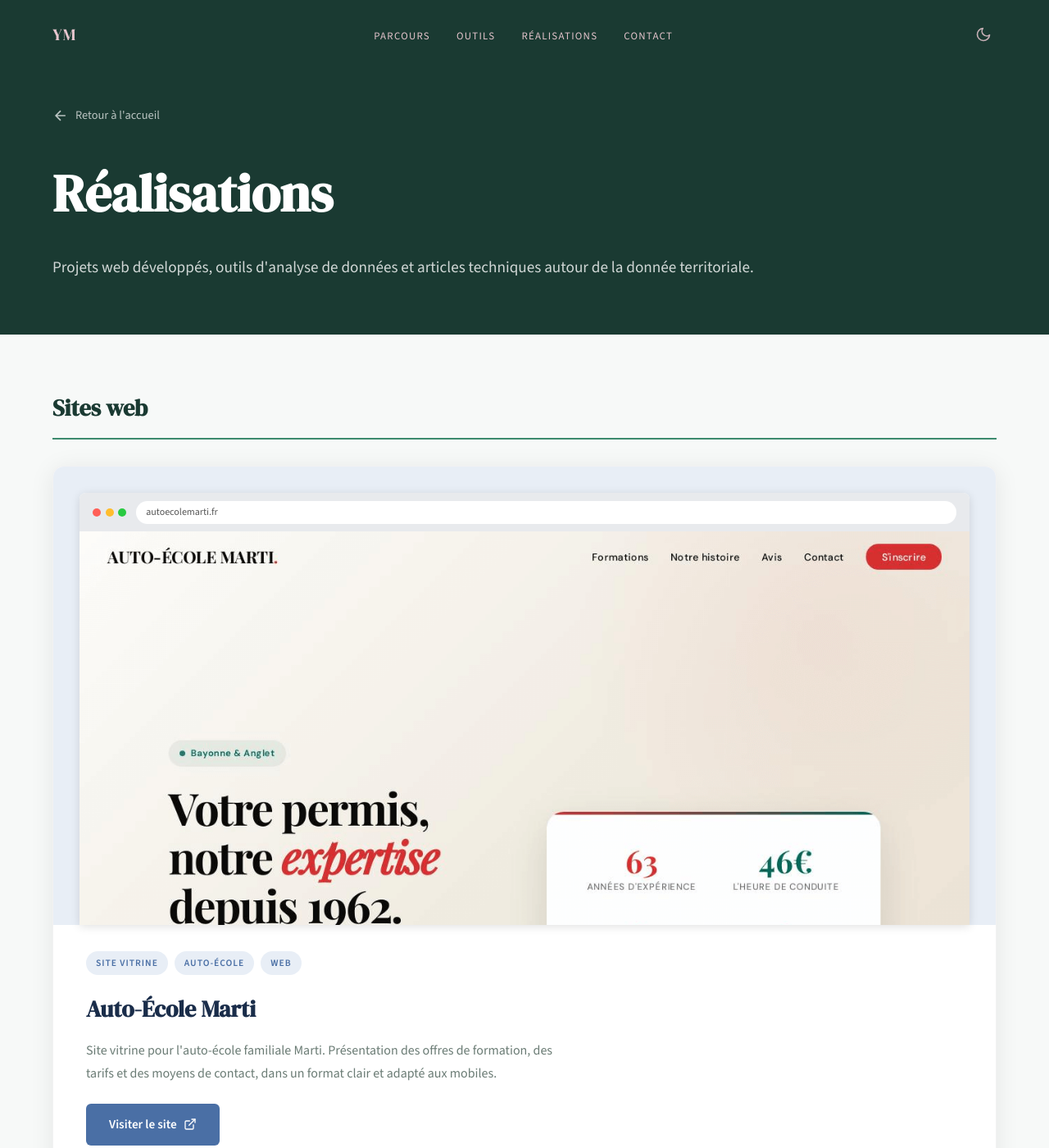
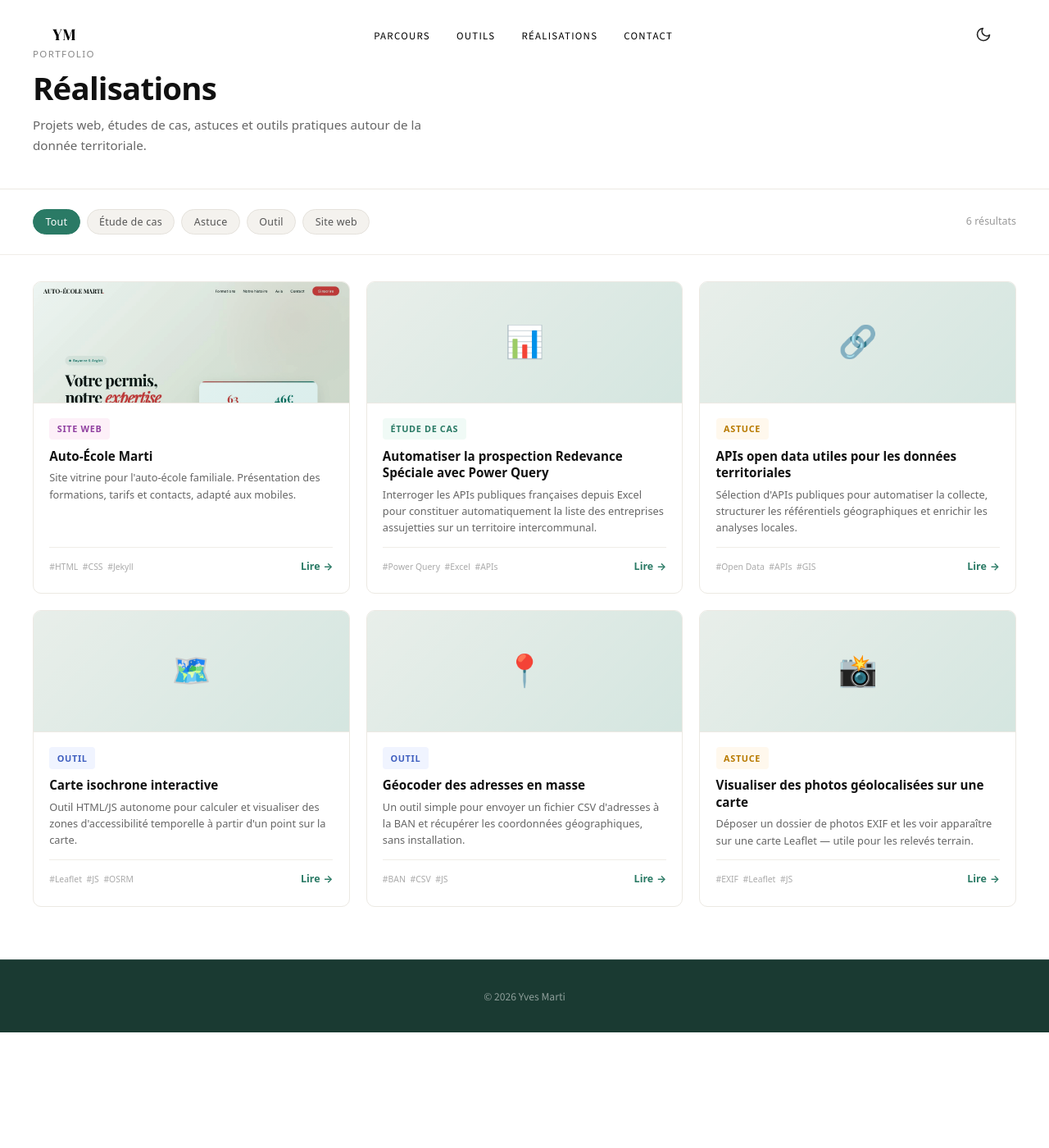
Before and after one commit to yvesmarti/yvesmarti.github.io, a Jekyll site: the page built from realisations/index.html, in a window 1280 px wide and 1400 px high. Shown: the whole window at 82% size. Built offline with Jekyll 4.4.1, drawn with Linux system fonts in a browser that asks for light colours; some of the changed text lies outside the part shown.

Commit message:
Redesign realisations/index.html — grille de cards avec filtres
Implémente le package de handoff variant-A :
- Hero sobre (blanc, eyebrow + h1 + sous-titre)
- Barre de pills filtrables par type (étude, astuce, outil, site)
- Grille 3 colonnes responsive (→ 2 → 1) de cards avec badge, tags, lien
- Données externalisées dans _data/realisations.yml
- CSS préfixé rl- dans assets/css/realisations.css
- JS de filtrage dans assets/js/realisations.js
- Support dark mode complet
- default.html étendu avec extra_css / extra_js / body_class

https://claude.ai/code/session_01BUKbLj3ueiH2AiAr38qyBt

```diff
--- /dev/null
+++ b/_data/realisations.yml
@@ -0,0 +1,48 @@
+- id: 1
+  title: "Auto-École Marti"
+  desc: "Site vitrine pour l'auto-école familiale. Présentation des formations, tarifs et contacts, adapté aux mobiles."
+  type: "site"
+  tags: ["HTML", "CSS", "Jekyll"]
+  emoji: "🚗"
+  image: "/assets/images/preview-autoecole-marti.png"
+  url: "https://autoecolemarti.fr"
+
+- id: 2
+  title: "Automatiser la prospection Redevance Spéciale avec Power Query"
+  desc: "Interroger les APIs publiques françaises depuis Excel pour constituer automatiquement la liste des entreprises assujetties sur un territoire intercommunal."
+  type: "etude"
+  tags: ["Power Query", "Excel", "APIs"]
+  emoji: "📊"
+  url: "/realisations/etude-de-cas-redevance-speciale.html"
+
+- id: 3
+  title: "APIs open data utiles pour les données territoriales"
+  desc: "Sélection d'APIs publiques pour automatiser la collecte, structurer les référentiels géographiques et enrichir les analyses locales."
+  type: "astuce"
+  tags: ["Open Data", "APIs", "GIS"]
+  emoji: "🔗"
+  url: "/realisations/api-utiles.html"
+
+- id: 4
+  title: "Carte isochrone interactive"
+  desc: "Outil HTML/JS autonome pour calculer et visualiser des zones d'accessibilité temporelle à partir d'un point sur la carte."
+  type: "outil"
+  tags: ["Leaflet", "JS", "OSRM"]
+  emoji: "🗺️"
+  url: "/outils"
+
+- id: 5
+  title: "Géocoder des adresses en masse"
+  desc: "Un outil simple pour envoyer un fichier CSV d'adresses à la BAN et récupérer les coordonnées géographiques, sans installation."
+  type: "outil"
+  tags: ["BAN", "CSV", "JS"]
+  emoji: "📍"
+  url: "/outils"
+
+- id: 6
+  title: "Visualiser des photos géolocalisées sur une carte"
+  desc: "Déposer un dossier de photos EXIF et les voir apparaître sur une carte Leaflet — utile pour les relevés terrain."
+  type: "astuce"
+  tags: ["EXIF", "Leaflet", "JS"]
+  emoji: "📸"
+  url: "/outils"
--- a/_layouts/default.html
+++ b/_layouts/default.html
@@ -99,8 +99,11 @@
 
     <!-- CSS du site -->
     <link rel="stylesheet" href="{{ '/assets/css/style.css' | relative_url }}">
+    {% if page.extra_css %}
+    <link rel="stylesheet" href="{{ page.extra_css | relative_url }}">
+    {% endif %}
 </head>
-<body>
+<body{% if page.body_class %} class="{{ page.body_class }}"{% endif %}>
 
     <div id="reading-progress" aria-hidden="true"></div>
 
@@ -113,5 +116,8 @@
     {% include footer.html %}
 
     <script src="{{ '/assets/js/main.js' | relative_url }}" defer></script>
+    {% if page.extra_js %}
+    <script src="{{ page.extra_js | relative_url }}" defer></script>
+    {% endif %}
 </body>
 </html>
--- /dev/null
+++ b/assets/css/realisations.css
@@ -0,0 +1,351 @@
+/* ===========================================
+   PAGE RÉALISATIONS — REDESIGN
+   =========================================== */
+
+/* ── Surcharge body pour cette page ── */
+.rl-page {
+  background: #fff;
+  color: #111;
+}
+
+/* ── Hero ── */
+.rl-hero {
+  padding: 3.5rem 2.5rem 2.5rem;
+  border-bottom: 1px solid #ece9e3;
+}
+
+.rl-hero-eyebrow {
+  font-size: .72rem;
+  letter-spacing: .12em;
+  text-transform: uppercase;
+  color: #888;
+  margin-bottom: .6rem;
+  font-family: system-ui, -apple-system, sans-serif;
+}
+
+.rl-hero-title {
+  font-size: 2.4rem;
+  font-weight: 700;
+  color: #111;
+  line-height: 1.1;
+  margin-bottom: .7rem;
+  letter-spacing: -.02em;
+  font-family: system-ui, -apple-system, sans-serif;
+}
+
+.rl-hero-sub {
+  font-size: .95rem;
+  color: #666;
+  max-width: 520px;
+  line-height: 1.65;
+  font-family: system-ui, -apple-system, sans-serif;
+}
+
+/* ── Barre de filtres ── */
+.rl-filter-section {
+  padding: 1.5rem 2.5rem;
+  border-bottom: 1px solid #f0ede8;
+}
+
+.rl-filter-row {
+  display: flex;
+  align-items: center;
+  gap: .5rem;
+  flex-wrap: wrap;
+}
+
+.rl-filter-count {
+  margin-left: auto;
+  font-size: .78rem;
+  color: #999;
+  font-family: system-ui, -apple-system, sans-serif;
+}
+
+.rl-pill {
+  padding: .38rem .9rem;
+  border-radius: 99px;
+  font-size: .78rem;
+  letter-spacing: .02em;
+  cursor: pointer;
+  border: 1.5px solid #e5e2dc;
+  background: #f4f2ee;
+  color: #555;
+  font-weight: 500;
+  font-family: system-ui, -apple-system, sans-serif;
+  transition: background .18s ease, border-color .18s ease, color .18s ease;
+}
+
+.rl-pill:hover {
+  background: #e8f4f0;
+  border-color: #6abfaa;
+  color: #2a7a65;
+}
+
+.rl-pill.active {
+  background: #2a7a65;
+  border-color: #2a7a65;
+  color: #fff;
+}
+
+/* ── Grille ── */
+.rl-grid-section {
+  padding: 2rem 2.5rem 4rem;
+}
+
+.rl-card-grid {
+  display: grid;
+  grid-template-columns: repeat(3, 1fr);
+  gap: 1.25rem;
+}
+
+@media (max-width: 900px) {
+  .rl-card-grid { grid-template-columns: repeat(2, 1fr); }
+}
+
+@media (max-width: 580px) {
+  .rl-card-grid { grid-template-columns: 1fr; }
+  .rl-hero { padding: 2.5rem 1.25rem 1.75rem; }
+  .rl-filter-section { padding: 1.25rem; }
+  .rl-grid-section { padding: 1.5rem 1.25rem 3rem; }
+}
+
+/* ── Card ── */
+.rl-card {
+  border: 1.5px solid #ece9e3;
+  border-radius: 10px;
+  overflow: hidden;
+  background: #fff;
+  cursor: pointer;
+  transition: transform .22s ease, box-shadow .22s ease, border-color .22s ease;
+  display: flex;
+  flex-direction: column;
+  text-decoration: none;
+  color: inherit;
+}
+
+.rl-card:hover {
+  transform: translateY(-5px);
+  box-shadow: 0 14px 36px rgba(0,0,0,.09);
+  border-color: #6abfaa;
+}
+
+/* Thumbnail */
+.rl-card-thumb {
+  height: 148px;
+  background: #f7f5f1;
+  display: flex;
+  align-items: center;
+  justify-content: center;
+  font-size: 2.4rem;
+  border-bottom: 1.5px solid #ece9e3;
+  position: relative;
+  overflow: hidden;
+}
+
+.rl-card-thumb img {
+  width: 100%;
+  height: 100%;
+  object-fit: cover;
+  object-position: top;
+  display: block;
+}
+
+.rl-card-thumb::after {
+  content: '';
+  position: absolute;
+  inset: 0;
+  background: linear-gradient(135deg,
+    oklch(55% .12 182 / .06) 0%,
+    oklch(55% .12 182 / .14) 100%);
+  pointer-events: none;
+}
+
+.rl-card-thumb-emoji {
+  position: relative;
+  z-index: 1;
+}
+
+/* Corps */
+.rl-card-body {
+  padding: 1.1rem 1.2rem 1.3rem;
+  display: flex;
+  flex-direction: column;
+  flex: 1;
+  font-family: system-ui, -apple-system, sans-serif;
+}
+
+.rl-card-tags {
+  display: flex;
+  gap: .4rem;
+  margin-bottom: .6rem;
+  flex-wrap: wrap;
+}
+
+/* Badges de type */
+.rl-badge {
+  font-size: .68rem;
+  letter-spacing: .06em;
+  text-transform: uppercase;
+  font-weight: 700;
+  padding: .22rem .6rem;
+  border-radius: 4px;
+  font-family: system-ui, -apple-system, sans-serif;
+}
+
+.rl-badge--etude  { background: #f0faf6; color: #2a7a65; }
+.rl-badge--astuce { background: #fff8ed; color: #b87a00; }
+.rl-badge--outil  { background: #f0f4ff; color: #4060c0; }
+.rl-badge--site   { background: #fdf0f8; color: #9040a0; }
+
+.rl-card-title {
+  font-size: .95rem;
+  font-weight: 700;
+  color: #111;
+  margin-bottom: .38rem;
+  line-height: 1.35;
+}
+
+.rl-card-desc {
+  font-size: .8rem;
+  color: #666;
+  line-height: 1.58;
+  flex: 1;
+}
+
+.rl-card-footer {
+  margin-top: .85rem;
+  padding-top: .75rem;
+  border-top: 1px solid #f0ede8;
+  display: flex;
+  align-items: center;
+  justify-content: space-between;
+}
+
+.rl-card-meta-tags {
+  display: flex;
+  gap: .35rem;
+  flex-wrap: wrap;
+}
+
+.rl-card-meta-tag {
+  font-size: .65rem;
+  color: #aaa;
+  font-weight: 500;
+}
+
+.rl-card-meta-tag::before {
+  content: '#';
+}
+
+.rl-card-link {
+  font-size: .78rem;
+  font-weight: 700;
+  color: #2a7a65;
+  text-decoration: none;
+  display: inline-flex;
+  align-items: center;
+  gap: .25rem;
+  white-space: nowrap;
+}
+
+.rl-card-arrow {
+  display: inline-block;
+  transition: transform .18s ease;
+}
+
+.rl-card:hover .rl-card-arrow {
+  transform: translateX(3px);
+}
+
+/* État vide */
+.rl-empty {
+  grid-column: 1 / -1;
+  padding: 3rem;
+  text-align: center;
+  color: #999;
+  font-size: .9rem;
+  font-family: system-ui, -apple-system, sans-serif;
+}
+
+/* ── Nav : lien actif Réalisations ── */
+.nav--scrolled .nav-links a.rl-nav-active {
+  color: #111;
+  font-weight: 700;
+  border-bottom: 1.5px solid #111;
+  padding-bottom: 2px;
+}
+
+/* ── Mode nuit ── */
+[data-theme="dark"] .rl-hero {
+  border-bottom-color: #2a3d30;
+}
+
+[data-theme="dark"] .rl-hero-eyebrow { color: #6a9a7a; }
+[data-theme="dark"] .rl-hero-title   { color: #d4e8dc; }
+[data-theme="dark"] .rl-hero-sub     { color: #8aaa9a; }
+
+[data-theme="dark"] .rl-filter-section {
+  border-bottom-color: #1c2a20;
+}
+
+[data-theme="dark"] .rl-pill {
+  background: #1c2a20;
+  border-color: #2a3d30;
+  color: #8aaa9a;
+}
+
+[data-theme="dark"] .rl-pill:hover {
+  background: #1a3028;
+  border-color: #4a9d7a;
+  color: #6ecba0;
+}
+
+[data-theme="dark"] .rl-pill.active {
+  background: #1D9E75;
+  border-color: #1D9E75;
+  color: #fff;
+}
+
+[data-theme="dark"] .rl-filter-count { color: #6a9a7a; }
+
+[data-theme="dark"] .rl-card {
+  background: #1a2e24;
+  border-color: #2a3d30;
+}
+
+[data-theme="dark"] .rl-card:hover {
+  border-color: #4a9d7a;
+  box-shadow: 0 14px 36px rgba(0,0,0,.35);
+}
+
+[data-theme="dark"] .rl-card-thumb {
+  background: #141e18;
+  border-bottom-color: #2a3d30;
+}
+
+[data-theme="dark"] .rl-card-title   { color: #d4e8dc; }
+[data-theme="dark"] .rl-card-desc    { color: #8aaa9a; }
+
+[data-theme="dark"] .rl-card-footer {
+  border-top-color: #2a3d30;
+}
+
+[data-theme="dark"] .rl-card-meta-tag { color: #5a7a6a; }
+
+[data-theme="dark"] .rl-card-link { color: #5aad8a; }
+
+[data-theme="dark"] .rl-badge--etude  { background: #0f2018; color: #5aad8a; }
+[data-theme="dark"] .rl-badge--astuce { background: #2a1e08; color: #c8962e; }
+[data-theme="dark"] .rl-badge--outil  { background: #0f1428; color: #7090d8; }
+[data-theme="dark"] .rl-badge--site   { background: #280f28; color: #c070d0; }
+
+[data-theme="dark"] .rl-empty { color: #5a7a6a; }
+
+/* Override fond body hérité sur cette page */
+body.rl-page {
+  background: #fff;
+}
+
+[data-theme="dark"] body.rl-page {
+  background: #131e17;
+}
--- /dev/null
+++ b/assets/js/realisations.js
@@ -0,0 +1,89 @@
+(function () {
+  'use strict';
+
+  const typeLabels = {
+    site:   'Site web',
+    etude:  'Étude de cas',
+    astuce: 'Astuce',
+    outil:  'Outil'
+  };
+
+  let activeFilter = 'all';
+  let items = [];
+
+  function renderGrid() {
+    const grid  = document.getElementById('rl-grid');
+    const count = document.getElementById('rl-count');
+    if (!grid) return;
+
+    const visible = activeFilter === 'all'
+      ? items
+      : items.filter(i => i.type === activeFilter);
+
+    count.textContent = visible.length + ' résultat' + (visible.length > 1 ? 's' : '');
+
+    if (visible.length === 0) {
+      grid.innerHTML = '<div class="rl-empty">Aucun résultat pour ce filtre.</div>';
+      return;
+    }
+
+    grid.innerHTML = visible.map(function (item) {
+      const thumb = item.image
+        ? '<img src="' + item.image + '" alt="' + item.title + '">'
+        : '<span class="rl-card-thumb-emoji">' + item.emoji + '</span>';
+
+      const tags = (item.tags || [])
+        .map(function (t) { return '<span class="rl-card-meta-tag">' + t + '</span>'; })
+        .join('');
+
+      return [
+        '<a class="rl-card" href="' + (item.url || '#') + '">',
+        '  <div class="rl-card-thumb">' + thumb + '</div>',
+        '  <div class="rl-card-body">',
+        '    <div class="rl-card-tags">',
+        '      <span class="rl-badge rl-badge--' + item.type + '">' + typeLabels[item.type] + '</span>',
+        '    </div>',
+        '    <h2 class="rl-card-title">' + item.title + '</h2>',
+        '    <p class="rl-card-desc">' + item.desc + '</p>',
+        '    <div class="rl-card-footer">',
+        '      <div class="rl-card-meta-tags">' + tags + '</div>',
+        '      <span class="rl-card-link">Lire <span class="rl-card-arrow">→</span></span>',
+        '    </div>',
+        '  </div>',
+        '</a>'
+      ].join('');
+    }).join('');
+  }
+
+  function initFilters() {
+    const row = document.getElementById('rl-filter-row');
+    if (!row) return;
+
+    row.addEventListener('click', function (e) {
+      const btn = e.target.closest('.rl-pill');
+      if (!btn) return;
+      row.querySelectorAll('.rl-pill').forEach(function (p) { p.classList.remove('active'); });
+      btn.classList.add('active');
+      activeFilter = btn.dataset.filter;
+      renderGrid();
+    });
+  }
+
+  function markActiveNavLink() {
+    const links = document.querySelectorAll('.nav-links a');
+    links.forEach(function (a) {
+      if (a.href && a.href.includes('/realisations')) {
+        a.classList.add('rl-nav-active');
+      }
+    });
+  }
+
+  document.addEventListener('DOMContentLoaded', function () {
+    if (typeof RL_ITEMS !== 'undefined') {
+      items = RL_ITEMS;
+    }
+    markActiveNavLink();
+    initFilters();
+    renderGrid();
+  });
+}());
--- a/realisations/index.html
+++ b/realisations/index.html
@@ -1,86 +1,33 @@
 ---
-layout: page
+layout: default
 title: "Réalisations"
-subtitle: "Projets web développés, outils d'analyse de données et articles techniques autour de la donnée territoriale."
 description: "Portfolio de réalisations d'Yves Marti : sites web, outils d'analyse et articles techniques sur la donnée territoriale."
+extra_css: /assets/css/realisations.css
+extra_js: /assets/js/realisations.js
+body_class: rl-page
 ---
 
-<section class="realisations-section animate-on-scroll">
-    <h2 class="section-title">Sites web</h2>
+<script>
+var RL_ITEMS = {{ site.data.realisations | jsonify }};
+</script>
 
-    <div class="realisation-card">
-        <div class="realisation-preview">
-            <div class="browser-mockup">
-                <div class="browser-bar">
-                    <div class="browser-dots">
-                        <span></span><span></span><span></span>
-                    </div>
-                    <div class="browser-url">autoecolemarti.fr</div>
-                </div>
-                <div class="browser-content">
-                    <img src="{{ '/assets/images/preview-autoecole-marti.png' | relative_url }}"
-                         alt="Aperçu du site Auto-École Marti"
-                         class="browser-screenshot">
-                </div>
-            </div>
-        </div>
-        <div class="realisation-info">
-            <div class="realisation-tags">
-                <span class="realisation-tag">Site vitrine</span>
-                <span class="realisation-tag">Auto-école</span>
-                <span class="realisation-tag">Web</span>
-            </div>
-            <h3 class="realisation-title">Auto-École Marti</h3>
-            <p class="realisation-desc">Site vitrine pour l'auto-école familiale Marti. Présentation des offres de formation, des tarifs et des moyens de contact, dans un format clair et adapté aux mobiles.</p>
-            <a href="https://autoecolemarti.fr" target="_blank" rel="noopener noreferrer" class="realisation-link">
-                Visiter le site
-                <svg width="16" height="16" viewBox="0 0 24 24" fill="none" stroke="currentColor" stroke-width="2" stroke-linecap="round" stroke-linejoin="round">
-                    <path d="M18 13v6a2 2 0 01-2 2H5a2 2 0 01-2-2V8a2 2 0 012-2h6"/>
-                    <polyline points="15 3 21 3 21 9"/>
-                    <line x1="10" y1="14" x2="21" y2="3"/>
-                </svg>
-            </a>
-        </div>
-    </div>
+<header class="rl-hero">
+  <div class="rl-hero-eyebrow">Portfolio</div>
+  <h1 class="rl-hero-title">Réalisations</h1>
+  <p class="rl-hero-sub">Projets web, études de cas, astuces et outils pratiques autour de la donnée territoriale.</p>
+</header>
+
+<div class="rl-filter-section">
+  <div class="rl-filter-row" id="rl-filter-row">
+    <button class="rl-pill active" data-filter="all">Tout</button>
+    <button class="rl-pill" data-filter="etude">Étude de cas</button>
+    <button class="rl-pill" data-filter="astuce">Astuce</button>
+    <button class="rl-pill" data-filter="outil">Outil</button>
+    <button class="rl-pill" data-filter="site">Site web</button>
+    <span class="rl-filter-count" id="rl-count"></span>
+  </div>
+</div>
+
+<section class="rl-grid-section">
+  <div class="rl-card-grid" id="rl-grid"></div>
 </section>
-
-<section class="realisations-section animate-on-scroll">
-    <h2 class="section-title">Articles &amp; analyses</h2>
-    <p style="color: var(--color-muted); margin-bottom: 2rem;">Retours d'expérience, études de cas et guides pratiques autour de la donnée territoriale et du développement d'outils.</p>
-
-    <div class="realisation-card">
-        <div class="realisation-info">
-            <div class="realisation-tags">
-                <span class="realisation-tag">Case study</span>
-                <span class="realisation-tag">Collectivités territoriales</span>
-            </div>
-            <h3 class="realisation-title">Automatiser la prospection de la Redevance Spéciale avec Power Query</h3>
-            <p class="realisation-desc">Comment interroger les APIs publiques françaises depuis Excel pour constituer automatiquement la liste des entreprises assujetties à la RS sur un territoire intercommunal.</p>
-            <a href="{{ '/realisations/etude-de-cas-redevance-speciale.html' | relative_url }}" class="realisation-link">
-                Lire l'article
-                <svg width="16" height="16" viewBox="0 0 24 24" fill="none" stroke="currentColor" stroke-width="2" stroke-linecap="round" stroke-linejoin="round">
-                    <line x1="5" y1="12" x2="19" y2="12"/>
-                    <polyline points="12 5 19 12 12 19"/>
-                </svg>
-            </a>
-        </div>
-    </div>
-
-    <div class="realisation-card" style="margin-top: 1.5rem;">
-        <div class="realisation-info">
-            <div class="realisation-tags">
-                <span class="realisation-tag">Guide pratique</span>
-                <span class="realisation-tag">Open Data Territorial</span>
-            </div>
-            <h3 class="realisation-title">APIs open data utiles pour les données territoriales</h3>
-            <p class="realisation-desc">Une sélection d'APIs publiques pour automatiser la collecte, structurer les référentiels géographiques et enrichir les analyses économiques locales.</p>
-            <a href="{{ '/realisations/api-utiles.html' | relative_url }}" class="realisation-link">
-                Lire l'article
-                <svg width="16" height="16" viewBox="0 0 24 24" fill="none" stroke="currentColor" stroke-width="2" stroke-linecap="round" stroke-linejoin="round">
-                    <line x1="5" y1="12" x2="19" y2="12"/>
-                    <polyline points="12 5 19 12 12 19"/>
-                </svg>
-            </a>
-        </div>
-    </div>
-</section>
```
